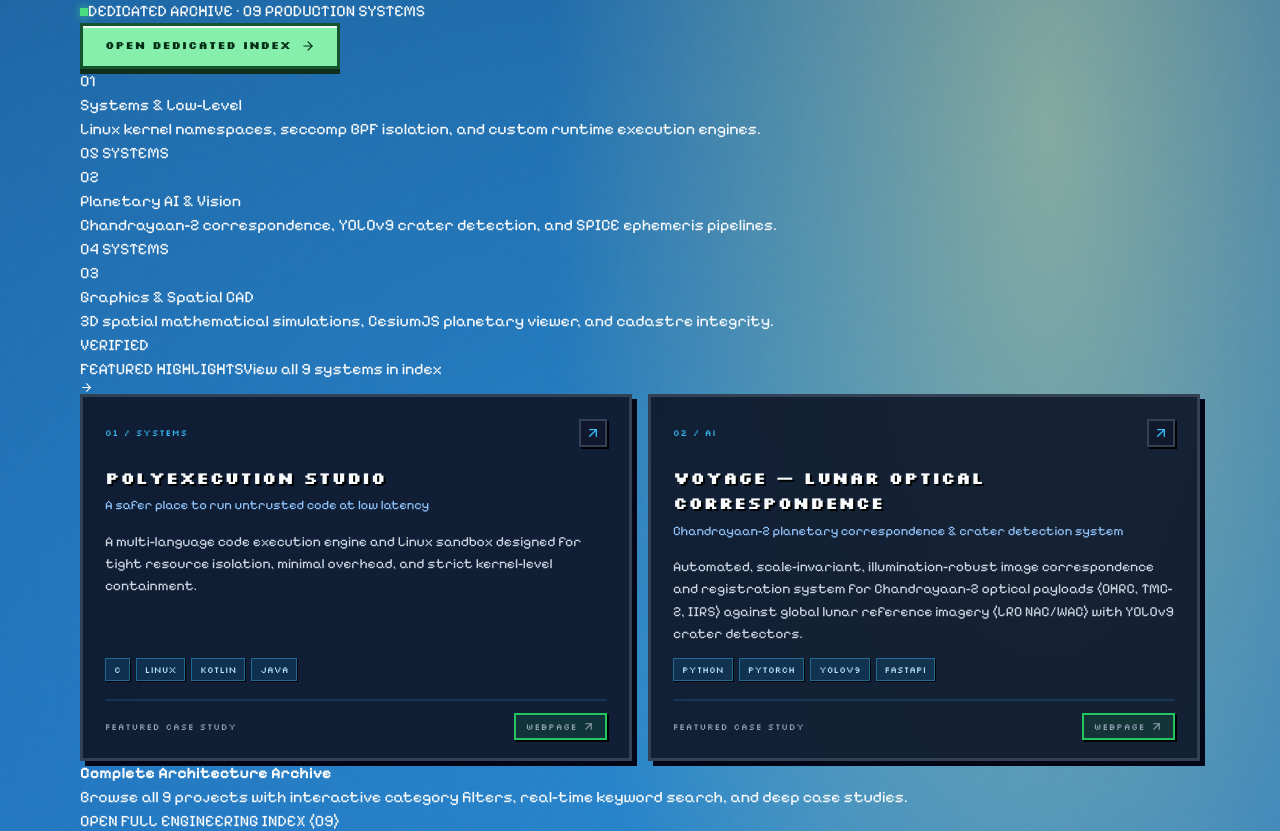
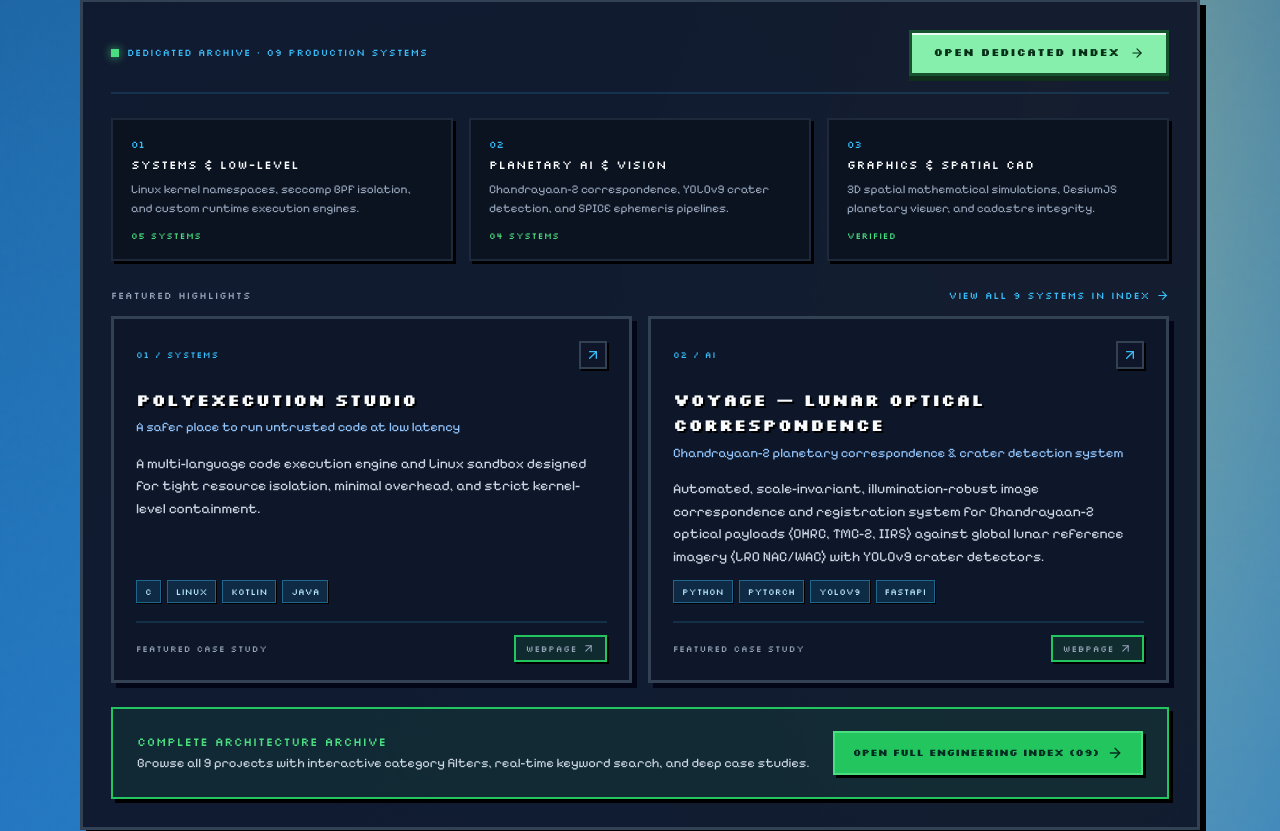
Before and after one commit to piyushshukla11/Resume, a Next.js app: page / in a window 1280 px wide. Shown: the part 1016-1847 px from the top of the page. Built offline with nearby package versions, Linux system fonts and the light colour scheme; no server answers.

Commit message:
style(retro): add styling for engineering portal, launchpad card, and search controls

```diff
--- a/app/globals.css
+++ b/app/globals.css
@@ -281,6 +281,12 @@ button { color: inherit; }
   color: #bae6fd;
 }
 
+.dialogue-btn-row {
+  display: flex;
+  flex-direction: column;
+  gap: 8px;
+}
+
 .dialogue-action-btn {
   width: 100%;
   padding: 8px 10px;
@@ -300,6 +306,18 @@ button { color: inherit; }
   background: #4ade80;
   transform: translate(-1px, -1px);
   box-shadow: 4px 4px 0 #000;
+}
+
+.dialogue-action-btn-alt {
+  background: #0284c7;
+  color: #ffffff;
+  border-color: #38bdf8;
+}
+
+.dialogue-action-btn-alt:hover,
+.dialogue-action-btn-alt:focus-visible {
+  background: #38bdf8;
+  color: #0c1829;
 }
 .weather-node { position: absolute; z-index: 2; display: grid; place-items: center; width: 27px; height: 27px; padding: 0; border: 1px solid rgba(220, 231, 222, .34); border-radius: 50%; background: rgba(156, 195, 174, .11); color: var(--paper); cursor: pointer; pointer-events: auto; transform: translate(-50%, -50%); transition: border-color .25s ease, background .25s ease, scale .25s ease; }
 .weather-node:hover, .weather-node.is-hovered, .weather-node:focus-visible { border-color: rgba(209, 233, 216, .8); background: rgba(177, 215, 191, .2); scale: 1.1; }
@@ -824,6 +842,297 @@ main, .site-footer { position: relative; z-index: 3; }
   text-shadow: 1px 1px 0 #000;
 }
 .node-mini { width: 8px; height: 8px; border-radius: 0; background: #38bdf8; box-shadow: 0 0 10px rgba(56, 189, 248, 0.8); }
+
+/* Landing Page Gateway Portal to Dedicated Engineering Index */
+.index-gateway-card {
+  border: 3px solid #334155;
+  border-radius: 0;
+  background: rgba(15, 23, 42, 0.95);
+  box-shadow: 6px 6px 0 #000;
+  padding: 28px;
+  margin-top: 20px;
+}
+
+.index-gateway-header {
+  display: flex;
+  align-items: center;
+  justify-content: space-between;
+  flex-wrap: wrap;
+  gap: 14px;
+  margin-bottom: 24px;
+  padding-bottom: 16px;
+  border-bottom: 2px solid rgba(56, 189, 248, 0.15);
+}
+
+.gateway-badge {
+  display: inline-flex;
+  align-items: center;
+  gap: 8px;
+  color: #38bdf8;
+  font: 10px var(--font-pixel-heading);
+  letter-spacing: 0.06em;
+}
+
+.gateway-domain-grid {
+  display: grid;
+  grid-template-columns: repeat(3, minmax(0, 1fr));
+  gap: 16px;
+  margin-bottom: 28px;
+}
+
+.gateway-domain-item {
+  border: 2px solid #1e293b;
+  border-radius: 0;
+  background: rgba(11, 18, 30, 0.9);
+  padding: 18px;
+  box-shadow: 3px 3px 0 #000;
+  display: flex;
+  flex-direction: column;
+}
+
+.domain-index {
+  font: 10px var(--font-pixel-heading);
+  color: #38bdf8;
+  margin-bottom: 6px;
+}
+
+.gateway-domain-item h4 {
+  font: 12px var(--font-pixel-heading);
+  color: #f8fafc;
+  margin: 0 0 8px;
+  letter-spacing: 0.04em;
+}
+
+.gateway-domain-item p {
+  font: 12px var(--font-pixel-body);
+  color: #94a3b8;
+  line-height: 1.6;
+  margin: 0 0 12px;
+  flex-grow: 1;
+}
+
+.domain-count {
+  font: 9px var(--font-pixel-heading);
+  color: #4ade80;
+  letter-spacing: 0.06em;
+}
+
+.gateway-preview-section {
+  margin-bottom: 24px;
+}
+
+.gateway-preview-title {
+  display: flex;
+  align-items: center;
+  justify-content: space-between;
+  margin-bottom: 14px;
+  font: 10px var(--font-pixel-heading);
+  color: #94a3b8;
+  letter-spacing: 0.08em;
+}
+
+.gateway-view-all {
+  display: inline-flex;
+  align-items: center;
+  gap: 6px;
+  color: #38bdf8;
+  font: 10px var(--font-pixel-heading);
+  text-decoration: none;
+  transition: all 0.15s ease;
+}
+
+.gateway-view-all:hover {
+  color: #7dd3fc;
+  transform: translateX(2px);
+}
+
+.index-launchpad-row {
+  display: flex;
+  align-items: center;
+  justify-content: space-between;
+  flex-wrap: wrap;
+  gap: 18px;
+  padding: 22px 24px;
+  border: 2px solid #22c55e;
+  border-radius: 0;
+  background: rgba(34, 197, 94, 0.08);
+  box-shadow: 4px 4px 0 #000;
+  margin-top: 10px;
+}
+
+.launchpad-text strong {
+  display: block;
+  font: 12px var(--font-pixel-heading);
+  color: #4ade80;
+  letter-spacing: 0.04em;
+}
+
+.launchpad-text p {
+  margin: 6px 0 0;
+  font: 13px var(--font-pixel-body);
+  color: #cbd5e1;
+}
+
+.index-launchpad-btn {
+  display: inline-flex;
+  align-items: center;
+  gap: 8px;
+  padding: 12px 18px;
+  border: 2px solid #4ade80;
+  border-radius: 0;
+  background: #22c55e;
+  color: #022c22;
+  font: 10px var(--font-pixel-heading);
+  font-weight: bold;
+  text-decoration: none;
+  box-shadow: 3px 3px 0 #000;
+  transition: all 0.15s ease;
+}
+
+.index-launchpad-btn:hover {
+  background: #4ade80;
+  transform: translate(-2px, -2px);
+  box-shadow: 5px 5px 0 #000;
+}
+
+/* Dedicated Engineering Index Page Controls */
+.index-metrics-banner {
+  display: grid;
+  grid-template-columns: repeat(auto-fit, minmax(180px, 1fr));
+  gap: 14px;
+  margin-top: 32px;
+}
+
+.index-metric-pill {
+  padding: 16px 18px;
+  border: 2px solid #1e293b;
+  border-radius: 0;
+  background: rgba(15, 23, 42, 0.9);
+  box-shadow: 3px 3px 0 #000;
+}
+
+.metric-count {
+  display: block;
+  font: 22px var(--font-pixel-heading);
+  color: #38bdf8;
+  text-shadow: 2px 2px 0 #000;
+}
+
+.metric-tag {
+  display: block;
+  margin-top: 6px;
+  font: 9px var(--font-pixel-heading);
+  color: #94a3b8;
+  letter-spacing: 0.06em;
+}
+
+.index-controls-bar {
+  display: flex;
+  flex-direction: column;
+  gap: 16px;
+  margin-bottom: 20px;
+}
+
+.index-search-wrap {
+  position: relative;
+  display: flex;
+  align-items: center;
+  width: 100%;
+  border: 2px solid #334155;
+  border-radius: 0;
+  background: rgba(11, 18, 30, 0.95);
+  box-shadow: 3px 3px 0 #000;
+}
+
+.index-search-icon {
+  position: absolute;
+  left: 14px;
+  color: #38bdf8;
+  pointer-events: none;
+}
+
+.index-search-input {
+  width: 100%;
+  height: 44px;
+  padding: 0 40px 0 42px;
+  background: transparent;
+  border: none;
+  outline: none;
+  color: #f8fafc;
+  font: 11px var(--font-pixel-heading);
+  letter-spacing: 0.02em;
+}
+
+.index-search-input::placeholder {
+  color: #64748b;
+  font-family: var(--font-pixel-body);
+  font-size: 13px;
+}
+
+.index-search-clear {
+  position: absolute;
+  right: 12px;
+  background: none;
+  border: none;
+  color: #94a3b8;
+  font-size: 14px;
+  cursor: pointer;
+  padding: 4px 8px;
+}
+
+.index-search-clear:hover {
+  color: #f8fafc;
+}
+
+.index-results-meta {
+  display: flex;
+  align-items: center;
+  justify-content: space-between;
+  flex-wrap: wrap;
+  gap: 10px;
+  margin-bottom: 22px;
+  font: 9px var(--font-pixel-heading);
+  color: #64748b;
+  letter-spacing: 0.08em;
+}
+
+.index-filter-indicator {
+  color: #38bdf8;
+}
+
+.index-empty-box {
+  text-align: center;
+  padding: 60px 24px;
+  border: 2px dashed #334155;
+  border-radius: 0;
+  background: rgba(15, 23, 42, 0.6);
+  box-shadow: 3px 3px 0 #000;
+  color: #94a3b8;
+}
+
+.index-empty-box h3 {
+  font: 14px var(--font-pixel-heading);
+  color: #f8fafc;
+  margin: 16px 0 8px;
+}
+
+.index-empty-box p {
+  font: 13px var(--font-pixel-body);
+  color: #94a3b8;
+  max-width: 480px;
+  margin: 0 auto 20px;
+  line-height: 1.6;
+}
+
+@media (max-width: 900px) {
+  .gateway-domain-grid {
+    grid-template-columns: 1fr;
+  }
+  .index-launchpad-row {
+    flex-direction: column;
+    align-items: flex-start;
+  }
+}
 
 .stack-matrix {
   border: 3px solid #334155;
```
